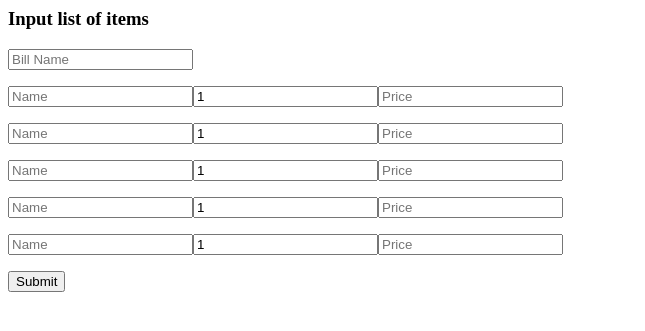
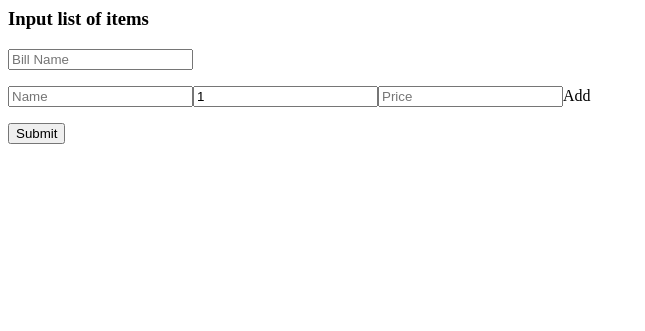
Before and after one commit to BabyThor/billshare, a Django app: page /host/ in a window 1280 px wide. Shown: the top 331 px of the page, without its empty margins (0-645 px from the left). Run offline with Django 3.2, Linux system fonts and the light colour scheme.

Commit message:
Make Host template can add more item

```diff
--- a/templates/host.html
+++ b/templates/host.html
@@ -1,24 +1,11 @@
 {% load static %}
 <h3>Input list of items</h3>
-<form name="host" action="." method="POST" id="host_form">{% csrf_token %}
+<form name="host" action="." method="POST" id="host-form">{% csrf_token %}
 	<p>{{ form.bill_name }}</p>
-	<p>
-		{{ form.item_name }}{{ form.item_amount }}{{ form.item_price }}
+	<p class="item">
+		{{ form.item_name }}{{ form.item_amount }}{{ form.item_price }}<a class="add-item" onclick="add_item()">Add</a>
 	</p>
-	<p>
-		{{ form.item_name }}{{ form.item_amount }}{{ form.item_price }}
-	</p>
-	<p>
-		{{ form.item_name }}{{ form.item_amount }}{{ form.item_price }}
-	</p>
-	<p>
-		{{ form.item_name }}{{ form.item_amount }}{{ form.item_price }}
-	</p>
-	<p>
-		{{ form.item_name }}{{ form.item_amount }}{{ form.item_price }}
-	</p>
-
-	<input type="submit" value="Submit">
+	<input id="submit" type="submit" value="Submit">
 </form>
 
 <script src="https://code.jquery.com/jquery-1.12.4.min.js" integrity="sha256-ZosEbRLbNQzLpnKIkEdrPv7lOy9C27hHQ+Xp8a4MxAQ=" crossorigin="anonymous"></script>
@@ -42,3 +29,8 @@
 		}
 	});
 </script>
+<script type="text/javascript">
+	function add_item() {
+		$('#submit').before('<p class="item">{{ form.item_name }}{{ form.item_amount }}{{ form.item_price }}<a class="add-item" onclick="add_item()">Add</p>')
+	};
+</script>
```
